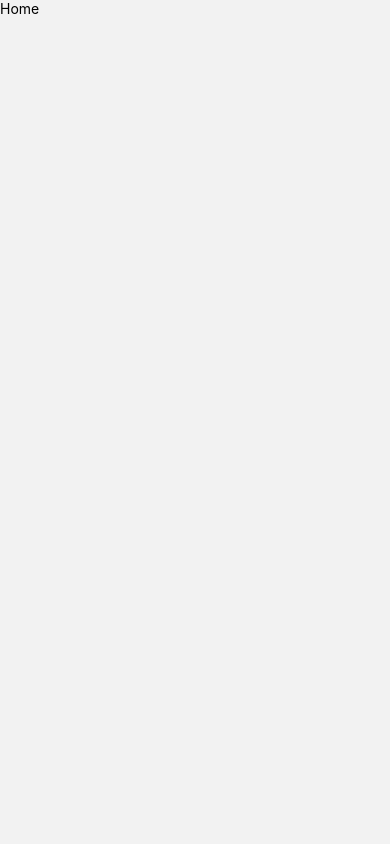
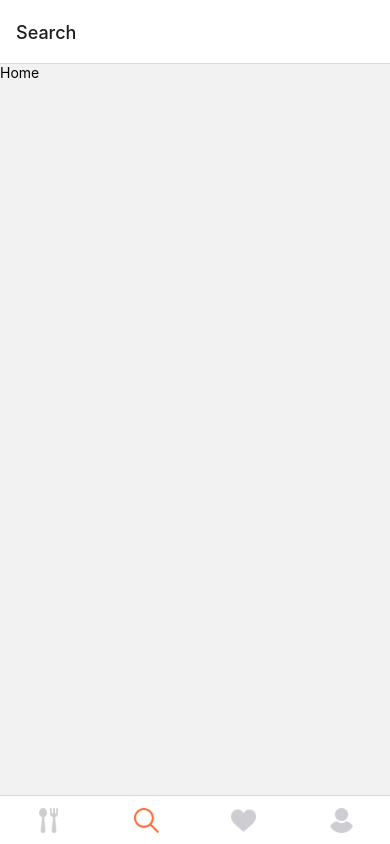
Before and after one commit to dotienanh77/FoodDeliveryApp, a React Native app: screen /Search in a window 390 px wide. Before the commit this address had no page. Built offline with nearby package versions, Linux system fonts and the light colour scheme.

Commit message:
add bottom tabbar

```diff
--- a/App.js
+++ b/App.js
@@ -2,6 +2,7 @@
 import {createStackNavigator} from '@react-navigation/stack';
 import {NavigationContainer} from '@react-navigation/native';
 import {Home, OrderDelivery, Restaurant} from './screens';
+import Tabs from './navigation/Tabs';
 import {Text, View} from 'react-native';
 
 const Stack = createStackNavigator();
@@ -12,11 +13,12 @@
       <Stack.Navigator
         screenOptions={{headerShown: false}}
         initialRouteName={'Home'}>
-        <Stack.Screen name="Home" component={Home} />
+        <Stack.Screen name="Home" component={Tabs} />
         <Stack.Screen name="OrderDelivery" component={OrderDelivery} />
         <Stack.Screen name="Restaurant" component={Restaurant} />
       </Stack.Navigator>
     </NavigationContainer>
   );
+
 };
 export default App;
--- /dev/null
+++ b/navigation/Tabs.js
@@ -0,0 +1,89 @@
+/* eslint-disable react-native/no-inline-styles */
+import React from 'react';
+import {Text, View, Image, TouchableOpacity} from 'react-native';
+import {
+  createBottomTabNavigator,
+  BottomTabBar,
+} from '@react-navigation/bottom-tabs';
+import {Home} from '../screens';
+import {COLORS, icons} from '../constants';
+
+const Tab = createBottomTabNavigator();
+const Tabs = () => {
+  return (
+    <Tab.Navigator
+      tabBarOptions={{
+        showLabel: false,
+      }}>
+      <Tab.Screen
+        name="Home"
+        component={Home}
+        options={{
+          tabBarIcon: ({focused}) => (
+            <Image
+              source={icons.cutlery}
+              resizeMode="contain"
+              style={{
+                width: 25,
+                height: 25,
+                tintColor: focused ? COLORS.primary : COLORS.secondary,
+              }}
+            />
+          ),
+        }}
+      />
+      <Tab.Screen
+        name="Search"
+        component={Home}
+        options={{
+          tabBarIcon: ({focused}) => (
+            <Image
+              source={icons.search}
+              resizeMode="contain"
+              style={{
+                width: 25,
+                height: 25,
+                tintColor: focused ? COLORS.primary : COLORS.secondary,
+              }}
+            />
+          ),
+        }}
+      />
+      <Tab.Screen
+        name="Like"
+        component={Home}
+        options={{
+          tabBarIcon: ({focused}) => (
+            <Image
+              source={icons.like}
+              resizeMode="contain"
+              style={{
+                width: 25,
+                height: 25,
+                tintColor: focused ? COLORS.primary : COLORS.secondary,
+              }}
+            />
+          ),
+        }}
+      />
+      <Tab.Screen
+        name="User"
+        component={Home}
+        options={{
+          tabBarIcon: ({focused}) => (
+            <Image
+              source={icons.user}
+              resizeMode="contain"
+              style={{
+                width: 25,
+                height: 25,
+                tintColor: focused ? COLORS.primary : COLORS.secondary,
+              }}
+            />
+          ),
+        }}
+      />
+    </Tab.Navigator>
+  );
+};
+export default Tabs;
```
